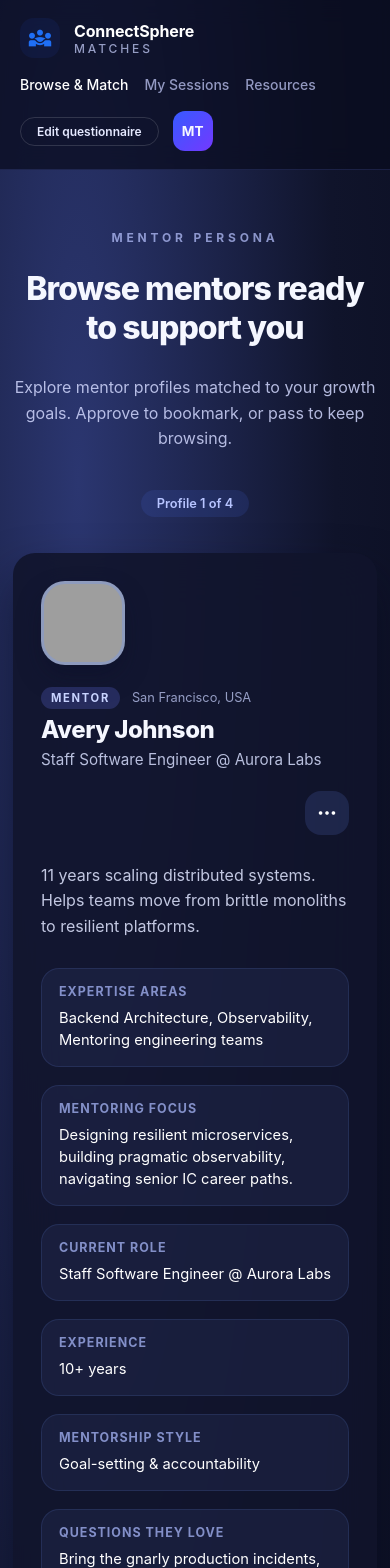
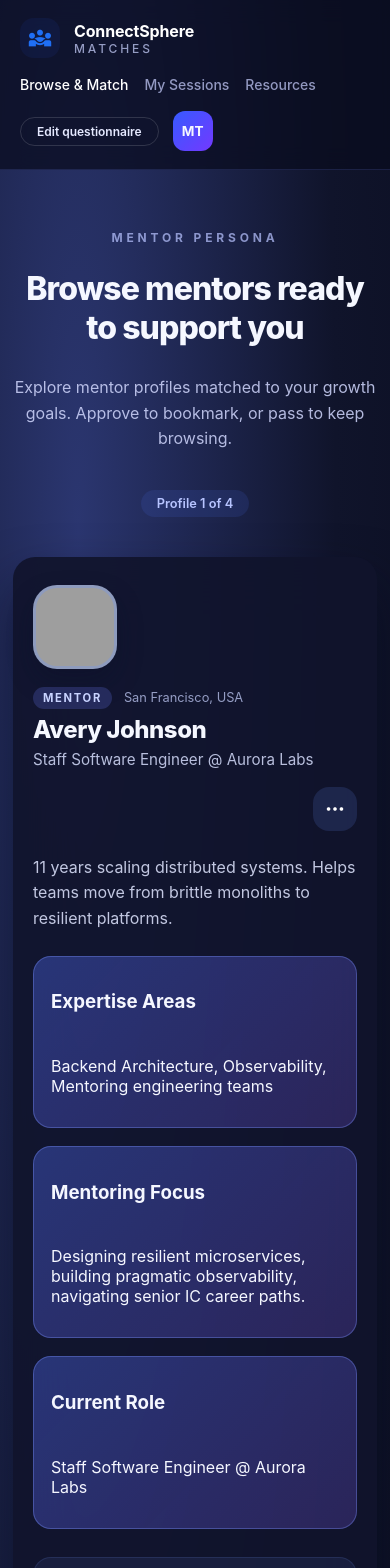
Before and after one commit to noranFayad/Techie-Mentor-Matching-, a React (Create React App) app in the folder my-app/: page /matches in a window 390 px wide. Shown: the top 1568 px of the page. Built offline with nearby package versions, Linux system fonts and the light colour scheme; grey boxes are pictures that could not be loaded.

Commit message:
Refactor match card layout and styling for better responsiveness
Co-authored-by: noran.fayad <noran.fayad@robustastudio.com>

```diff
--- a/my-app/src/pages/MatchesPage.css
+++ b/my-app/src/pages/MatchesPage.css
@@ -122,13 +122,13 @@
 
 .matches-main {
   flex: 1;
-  width: min(960px, calc(100% - 40px));
+  width: min(1120px, calc(100% - 48px));
   margin: 0 auto;
-  padding: 48px 0 96px;
+  padding: 56px 0 104px;
   display: flex;
   flex-direction: column;
   align-items: center;
-  gap: 36px;
+  gap: 40px;
 }
 
 .matches-hero {
@@ -205,17 +205,40 @@
 }
 
 .match-card {
-  width: min(720px, 100%);
-  border-radius: 28px;
-  padding: clamp(28px, 4vw, 40px);
-  background: rgba(17, 20, 44, 0.9);
-  box-shadow: 0 24px 45px rgba(7, 11, 30, 0.55);
-  backdrop-filter: blur(24px);
+  width: 100%;
+  border-radius: 32px;
+  padding: clamp(32px, 3.8vw, 44px);
+  background: rgba(17, 20, 44, 0.92);
+  box-shadow: 0 28px 52px rgba(7, 11, 30, 0.6);
+  backdrop-filter: blur(28px);
+  transition: transform 0.32s ease, opacity 0.32s ease;
+  opacity: 1;
+}
+
+.match-card__content {
+  display: grid;
+  grid-template-columns: minmax(280px, 320px) minmax(360px, 1fr);
+  gap: clamp(24px, 4.2vw, 48px);
+  align-items: flex-start;
+}
+
+.match-card__primary {
   display: flex;
   flex-direction: column;
-  gap: 28px;
-  transition: transform 0.32s ease, opacity 0.32s ease;
-  opacity: 1;
+  gap: 24px;
+  position: relative;
+  padding-right: clamp(8px, 1vw, 16px);
+}
+
+.match-card__primary::after {
+  content: '';
+  position: absolute;
+  top: 0;
+  bottom: 0;
+  right: clamp(-24px, -3vw, -18px);
+  width: 1px;
+  background: linear-gradient(180deg, rgba(122, 144, 255, 0.1) 0%, rgba(122, 144, 255, 0.34) 47%, rgba(122, 144, 255, 0.1) 100%);
+  pointer-events: none;
 }
 
 .match-card--approve {
@@ -330,23 +353,34 @@
   color: rgba(224, 229, 255, 0.86);
 }
 
+.match-card__highlights,
 .match-card__sections {
-  display: grid;
-  grid-template-columns: repeat(auto-fit, minmax(220px, 1fr));
-  gap: 18px;
   padding: 0;
   margin: 0;
   list-style: none;
+  display: grid;
+  gap: 18px;
 }
 
-.match-card__sections li {
-  background: rgba(45, 56, 101, 0.28);
+.match-card__sections {
+  grid-template-columns: repeat(2, minmax(0, 1fr));
+  align-content: start;
+}
+
+.match-card__sections li,
+.match-card__highlights li {
+  background: rgba(45, 56, 101, 0.33);
   border-radius: 18px;
   padding: 16px 18px;
   display: flex;
   flex-direction: column;
   gap: 8px;
   box-shadow: inset 0 0 0 1px rgba(102, 130, 214, 0.16);
+}
+
+.match-card__highlights li {
+  background: linear-gradient(135deg, rgba(83, 113, 255, 0.35) 0%, rgba(139, 97, 255, 0.22) 100%);
+  box-shadow: inset 0 0 0 1px rgba(122, 147, 255, 0.36);
 }
 
 .match-card__sections h3 {
@@ -476,6 +510,34 @@
   box-shadow: 0 12px 24px rgba(21, 27, 58, 0.35);
 }
 
+@media (max-width: 1024px) {
+  .matches-main {
+    width: min(100%, calc(100% - 32px));
+    padding: 48px 0 88px;
+  }
+
+  .match-card {
+    border-radius: 28px;
+  }
+
+  .match-card__content {
+    grid-template-columns: 1fr;
+    gap: 28px;
+  }
+
+  .match-card__primary {
+    padding-right: 0;
+  }
+
+  .match-card__primary::after {
+    display: none;
+  }
+
+  .match-card__sections {
+    grid-template-columns: 1fr;
+  }
+}
+
 @media (max-width: 880px) {
   .matches-header {
     flex-direction: column;
@@ -506,12 +568,14 @@
 
   .match-card {
     border-radius: 22px;
+    padding: 28px 20px;
   }
 
   .match-card__header {
     flex-direction: column;
     align-items: flex-start;
     text-align: left;
+    gap: 18px;
   }
 
   .match-card__menu {
--- a/my-app/src/pages/MatchesPage.js
+++ b/my-app/src/pages/MatchesPage.js
@@ -343,6 +343,11 @@ function MatchesPage() {
       ? getMenteeSections(currentProfile)
       : getMentorSections(currentProfile);
 
+  const highlightCount =
+    sections.length > 6 ? 3 : sections.length > 0 ? Math.min(2, sections.length) : 0;
+  const highlightSections = sections.slice(0, highlightCount);
+  const detailSections = sections.slice(highlightCount);
+
   const handleDecision = (decision) => {
     if (!currentProfile || animationState === 'approve' || animationState === 'reject') {
       return;
@@ -438,6 +443,8 @@ function MatchesPage() {
               className={`match-card ${animationState ? `match-card--${animationState}` : ''}`}
               aria-describedby={`profile-${currentProfile.id}`}
             >
+              <div className="match-card__content">
+                <div className="match-card__primary">
                   <div className="match-card__header">
                     <div
                       className="match-card__avatar"
@@ -467,14 +474,29 @@ function MatchesPage() {
 
                   <p className="match-card__tagline">{currentProfile.tagline}</p>
 
+                  {highlightSections.length > 0 && (
+                    <ul className="match-card__highlights">
+                      {highlightSections.map((section) => (
+                        <li key={`highlight-${section.label}`}>
+                          <h3>{section.label}</h3>
+                          <p>{section.value}</p>
+                        </li>
+                      ))}
+                    </ul>
+                  )}
+                </div>
+
+                {detailSections.length > 0 && (
                   <ul className="match-card__sections">
-              {sections.map((section) => (
+                    {detailSections.map((section) => (
                       <li key={section.label}>
                         <h3>{section.label}</h3>
                         <p>{section.value}</p>
                       </li>
                     ))}
                   </ul>
+                )}
+              </div>
             </article>
         ) : (
           <div className="matches-empty">
```
Lines whose indentation alone changed are shown as unchanged.
